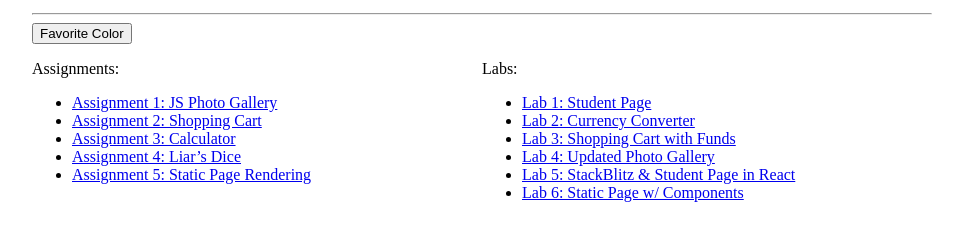
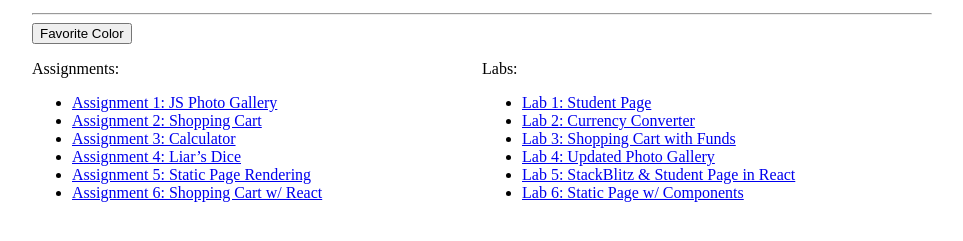
Before and after one commit to uscwebdev/itp301-submissions-HaozheLu, a plain HTML site: page index.html in a window 1280 px wide. Shown: the part 101-342 px from the top of the page, without its empty margins (158-1121 px from the left). Drawn offline with Linux system fonts and the light colour scheme.

Commit message:
assignment_06 submission

```diff
--- a/index.html
+++ b/index.html
@@ -54,6 +54,7 @@
                         <li><a href="assignment_03/calculator.html">Assignment 3: Calculator</a></li>
                         <li><a href="assignment_04/assignment_04.html">Assignment 4: Liar’s Dice</a></li>
                         <li><a href="https://stackblitz.com/edit/react-5dgask?file=src%2Findex.js">Assignment 5: Static Page Rendering</a></li>
+                        <li><a href="https://stackblitz.com/edit/react-6llthm?file=src%2Findex.js">Assignment 6: Shopping Cart w/ React</a></li>
                     </ul>
                 </div>
                 <div id="main4">
```
Also changed, not shown: 1 other file.
